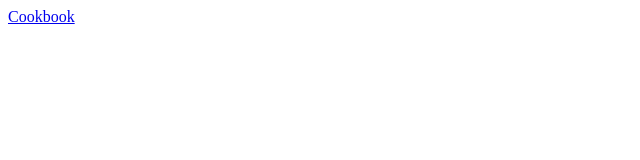
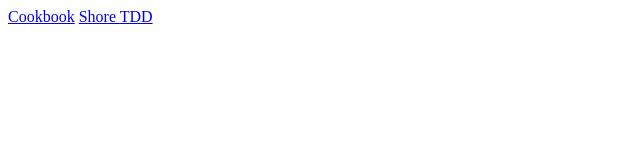
Before and after one commit to lederle/lederle.github.io, a plain HTML site: page index.html in a window 1280 px wide. Shown: the whole page, without its empty margins (0-640 px from the left). Drawn offline with Linux system fonts and the light colour scheme.

Commit message:
Update index.html

```diff
--- a/index.html
+++ b/index.html
@@ -1 +1,2 @@
 <a href="cookbook/main.html">Cookbook</a>
+<a href="lptdd/main.html">Shore TDD</a>
```
